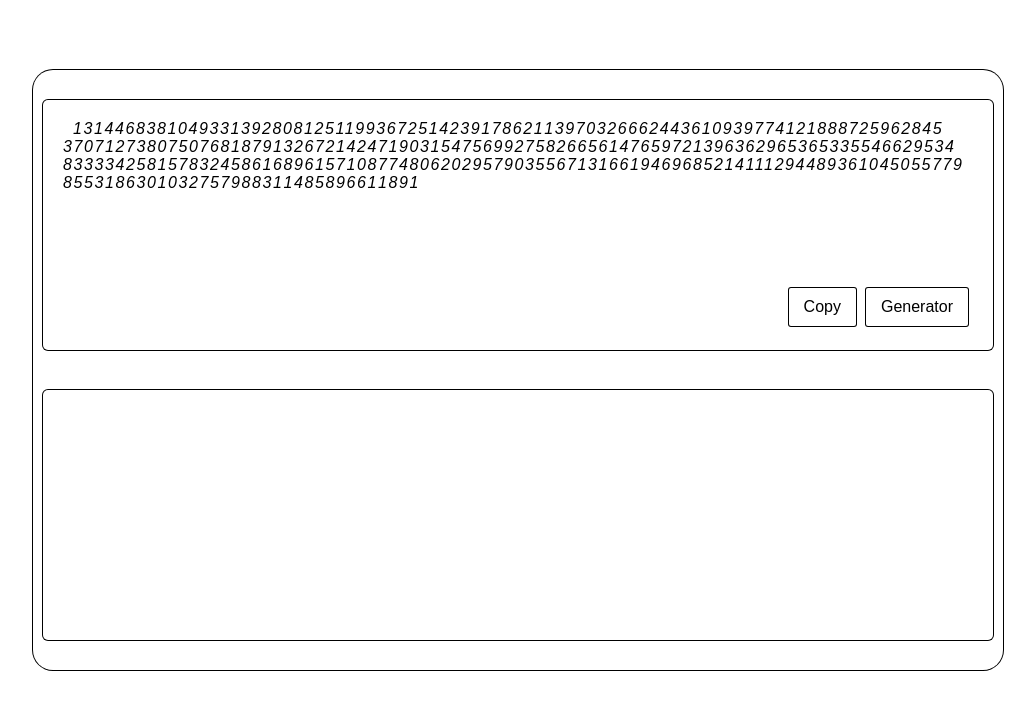
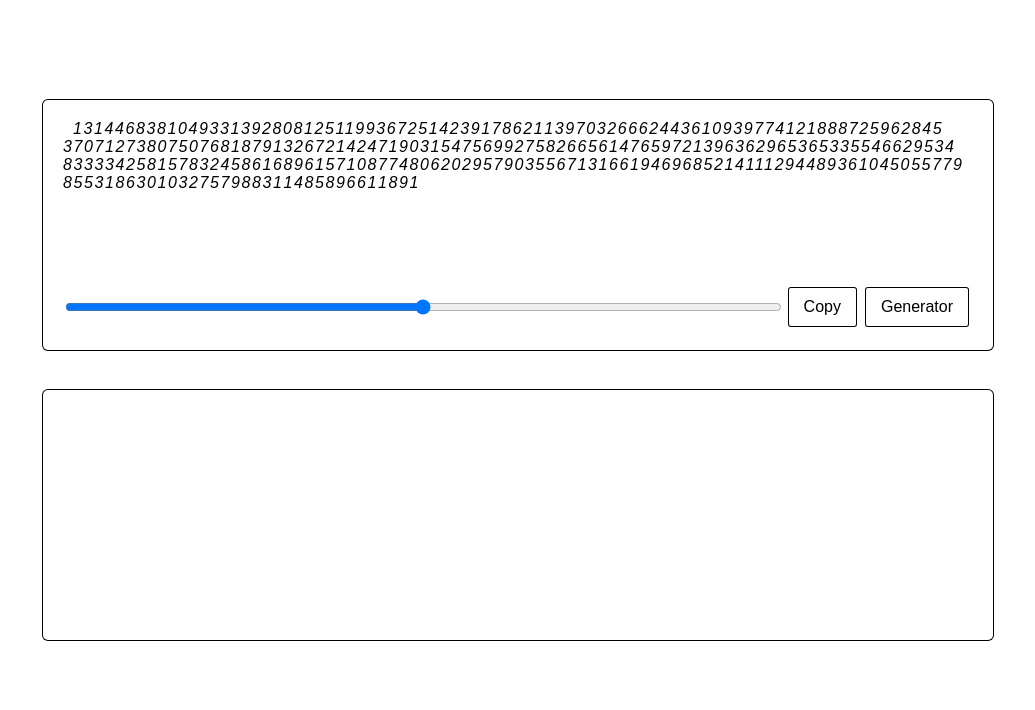
Before and after one commit to Mirudistok32/generator-password, a React (Create React App) app: page / in a window 1280 px wide. Shown: the top 710 px of the page, without its empty margins (122-1157 px from the left). Built offline with nearby package versions, Linux system fonts and the light colour scheme.

Commit message:
Create InputRange component

```diff
--- a/src/component/Boxdisplay/Boxdisplay.module.scss
+++ b/src/component/Boxdisplay/Boxdisplay.module.scss
@@ -4,7 +4,6 @@
   padding: 10px;
   width: 100%;
   border-radius: 20px;
-  box-shadow: 0 0 0 1px;
   display: flex;
   flex-direction: column;
   align-items: center;
--- a/src/component/Button/Button.module.scss
+++ b/src/component/Button/Button.module.scss
@@ -10,6 +10,7 @@
   outline: transparent;
   transition: $transition;
   &:hover {
+    box-shadow: 0 0 0 1px #000, inset 0 0 3px 1px #000;
     color: snow;
     background-color: #2d2d2d;
   }
--- a/src/component/DisplayPassword/DisplayPassword.module.scss
+++ b/src/component/DisplayPassword/DisplayPassword.module.scss
@@ -17,7 +17,7 @@
       letter-spacing: 0.1em;
     }
   }
-  &__btns {
+  &__group {
     padding: 3px 0;
     padding-top: 5px;
     display: flex;
@@ -27,4 +27,7 @@
       margin: 1px 5px;
     }
   }
+  &__input {
+    flex-grow: 1;
+  }
 }
--- a/src/component/DisplayPassword/index.tsx
+++ b/src/component/DisplayPassword/index.tsx
@@ -1,5 +1,6 @@
 import React from 'react'
 import { Button } from '../Button'
+import { InputRange } from '../InputRange'
 import s from './DisplayPassword.module.scss'
 
 export const DisplayPassword = () => {
@@ -18,7 +19,8 @@ export const DisplayPassword = () => {
                     renderSymbols
                 }
             </div>
-            <div className={s.displaypassword__btns}>
+            <div className={s.displaypassword__group}>
+                <InputRange className={s.displaypassword__input} />
                 <Button title={"Copy"} />
                 <Button title={"Generator"} />
             </div>
--- /dev/null
+++ b/src/component/InputRange/index.tsx
@@ -0,0 +1,18 @@
+import React from 'react'
+import s from './InputRange.module.scss'
+
+type PropsType = {
+    className: string
+}
+
+export const InputRange: React.FC<PropsType> = React.memo((props) => {
+
+    const { className } = props
+
+    const mainStyles = [s.input]
+    if (className) mainStyles.push(className)
+
+    return (
+        <input className={mainStyles.join(' ')} type="range" />
+    )
+})
```
Also changed, not shown: src/component/InputRange/InputRange.module.scss (added).
